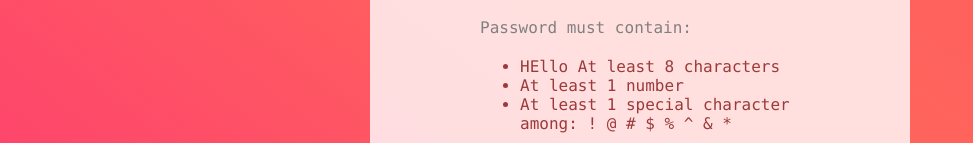
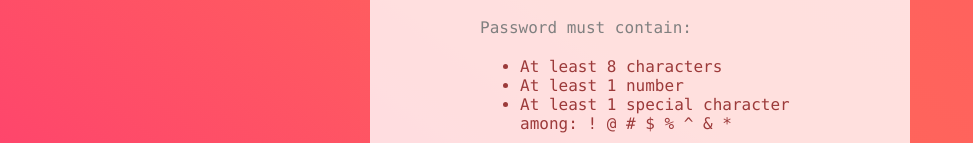
Before and after one commit to sorasimuon/tinder-clone, a React (Create React App) app: page /new-account in a window 1280 px wide. Shown: the part 621-764 px from the top of the page, without its empty margins (0-973 px from the left). Built offline with nearby package versions, Linux system fonts and the light colour scheme.

Commit message:
change on rules password

```diff
--- a/src/Register.js
+++ b/src/Register.js
@@ -217,7 +217,7 @@ function Register() {
                 <p>Password must contain:</p>
 
                 <ul className={"passwordRules passwordRules-red"}>
-                  <li id="pwdRule1">HEllo At least 8 characters</li>
+                  <li id="pwdRule1">At least 8 characters</li>
                   <li id="pwdRule2">At least 1 number</li>
                   <li id="pwdRule3">
                     At least 1 special character among: ! @ # $ % ^ & *
```
